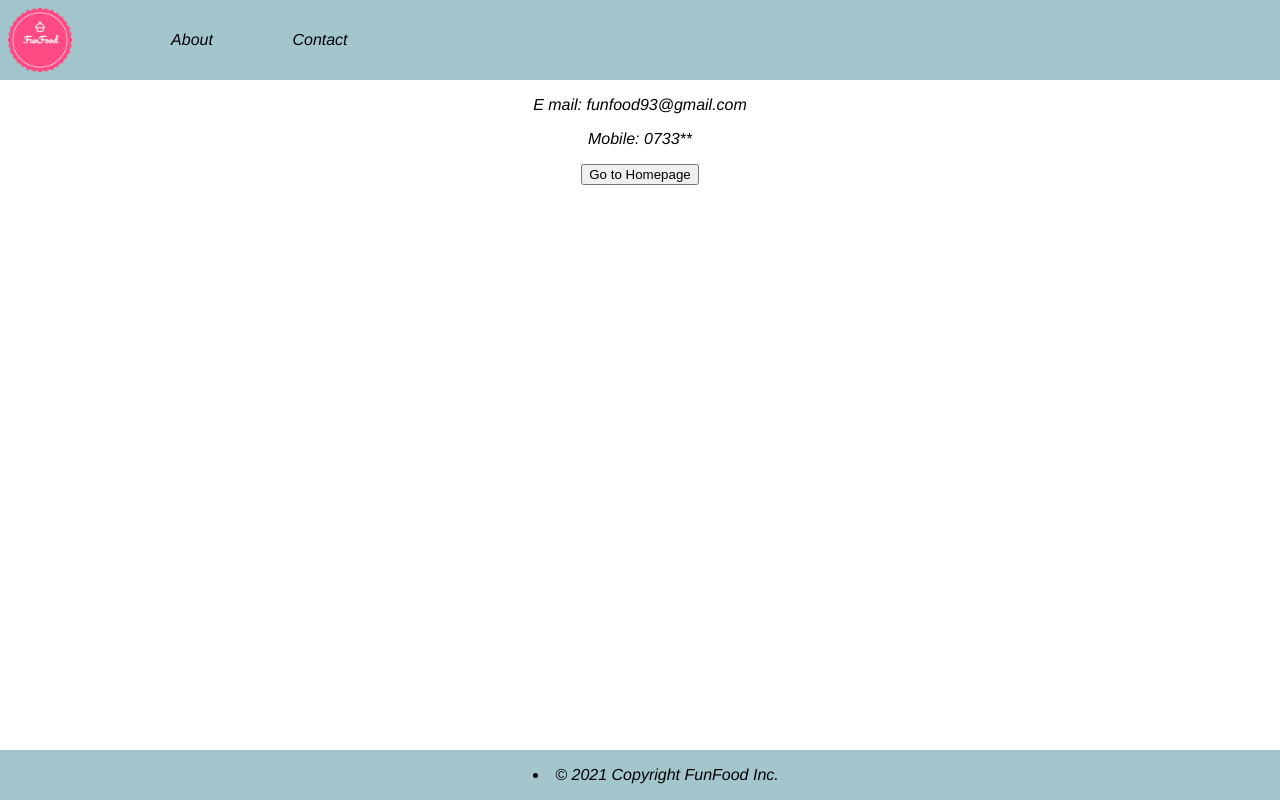
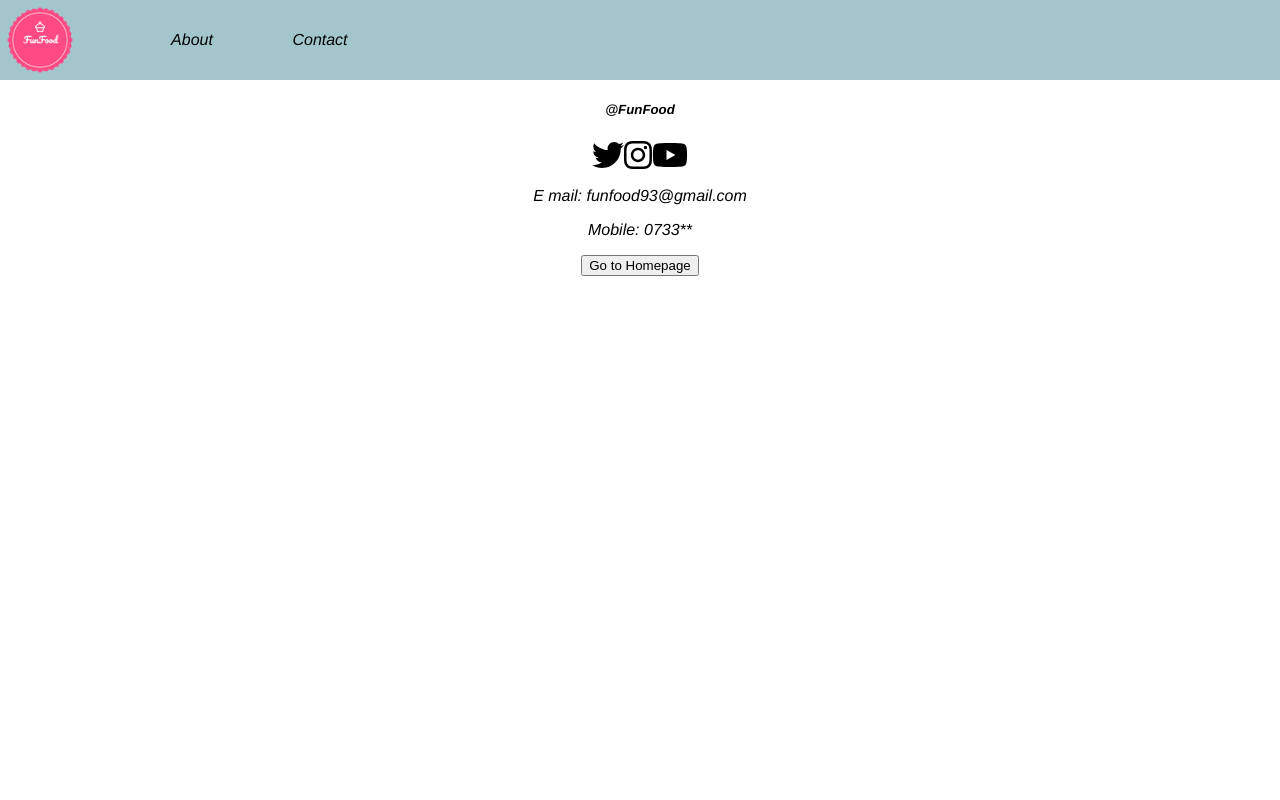
Before and after one commit to mohammadalkhano/CICD-FunFood, a React (Create React App) app: page /ContactView in a window 1280 px wide. Built offline with nearby package versions, Linux system fonts and the light colour scheme.

Commit message:
added social media icons in HomeView file

```diff
--- a/package.json
+++ b/package.json
@@ -3,6 +3,9 @@
   "version": "0.1.0",
   "private": true,
   "dependencies": {
+    "@fortawesome/fontawesome-svg-core": "^1.2.36",
+    "@fortawesome/free-brands-svg-icons": "^5.15.4",
+    "@fortawesome/react-fontawesome": "^0.1.15",
     "@testing-library/jest-dom": "^5.13.0",
     "@testing-library/react": "^11.2.7",
     "@testing-library/user-event": "^12.8.3",
@@ -11,6 +14,7 @@
     "react-dom": "^17.0.2",
     "react-router-dom": "^5.2.0",
     "react-scripts": "4.0.3",
+    "react-social-icons": "^5.6.1",
     "web-vitals": "^1.1.2"
   },
   "scripts": {
--- a/src/components/footer/Footer.css
+++ b/src/components/footer/Footer.css
@@ -1,6 +1,6 @@
 .footer{
     margin-top: 1rem;
-    padding: 1rem;
+    padding: 1.5rem;
     background-color: rgb(162, 198, 204);
     position: fixed;
     bottom: 0;
@@ -8,3 +8,14 @@
     width: 100%;
     font-family: 'Franklin Gothic Medium', 'Arial Narrow', Arial, sans-serif;
   }
+  .footer:hover {
+    opacity: 0.7;
+}
+.footer-instagram {
+  background: #125688;
+  color: white;
+}
+.footer-linkedin {
+  background: #007bb5;
+  color: white;
+}
--- a/src/components/footer/Footer.js
+++ b/src/components/footer/Footer.js
@@ -1,9 +1,19 @@
+import React from 'react'
 import './Footer.css'
+import { FontAwesomeIcon } from "@fortawesome/react-fontawesome";
+import {
+  faYoutube,
+  faTwitter,
+  faInstagram
+} from "@fortawesome/free-brands-svg-icons";
 
-export const Footer = () => {
-    return (
-        <div className = "footer">
-            <li>&copy; 2021 Copyright FunFood Inc. </li>
-        </div>
-    )
+export const Footer =() => {
+  return (
+    <div classname="Social-Media">
+      <h5> @FunFood </h5>
+      <FontAwesomeIcon icon={faTwitter} size="2x" />
+      <FontAwesomeIcon icon={faInstagram} size="2x" />
+      <FontAwesomeIcon icon={faYoutube} size="2x" />
+    </div>
+  );
 }
--- a/src/view/homeview/HomeView.css
+++ b/src/view/homeview/HomeView.css
@@ -1,6 +1,8 @@
 body {
     font-style: oblique;
     min-height: 100px;
+    background-color:white;
+
 }
 
 /*.recipedetails{
```
Also changed, not shown: 1 other file (tests, documents, lock files or other folders).
